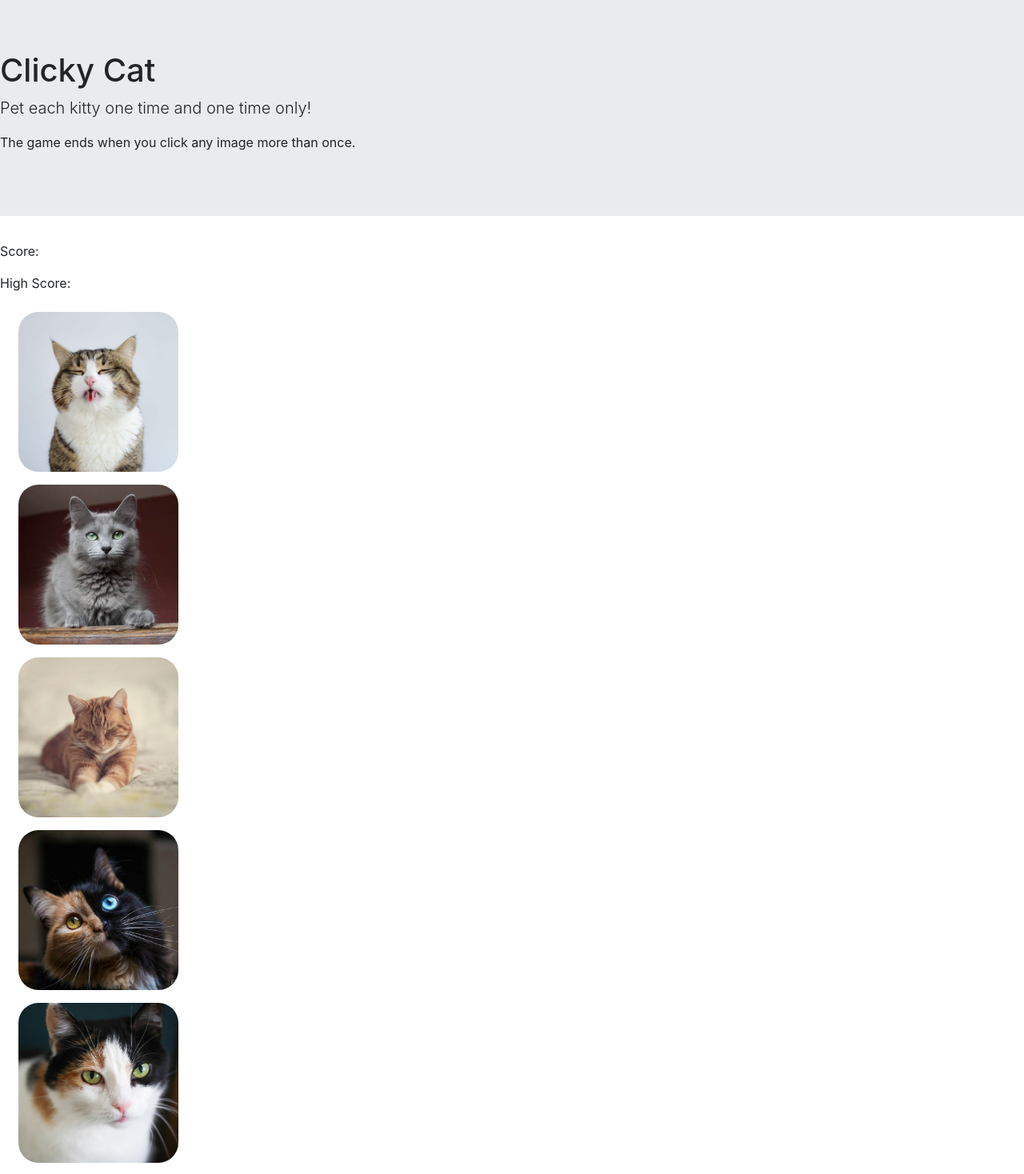
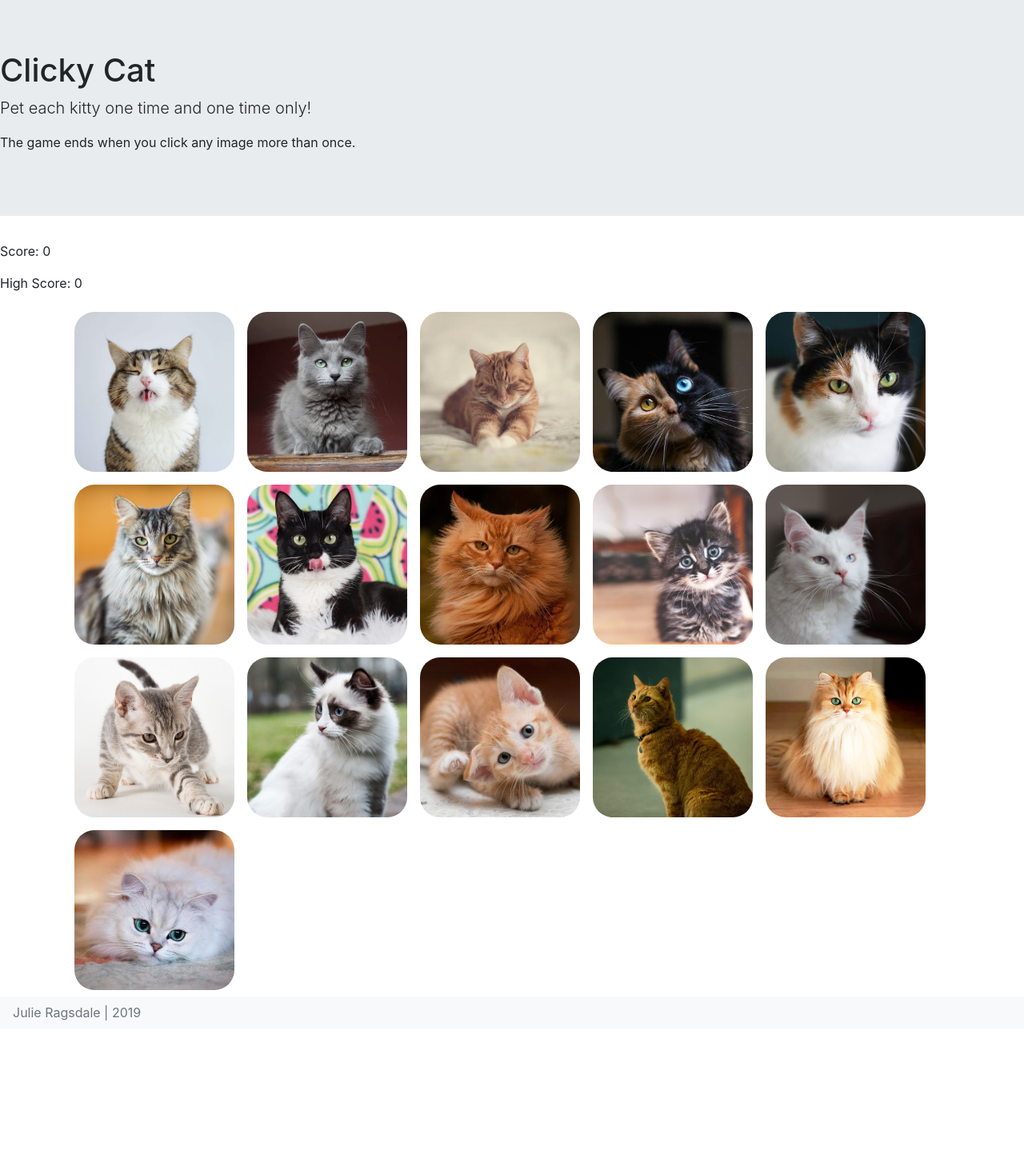
Before and after one commit to leaf-junkie/Clicky-Cat, a React (Create React App) app: page / in a window 1280 px wide. Shown: the top 1468 px of the page at 80% size. After the commit the page ends 1286 px from the top, so only its background shows below. Built offline with nearby package versions, Linux system fonts and the light colour scheme.

Commit message:
the game works, and the styling is decent!

```diff
--- a/src/App.js
+++ b/src/App.js
@@ -1,7 +1,7 @@
 import React from "react";
-import Score from "./components/Score/index";
+// import Score from "./components/Score/index";
 import Jumbotron from "./components/Jumbotron/index";
-import { Container } from "./components/Grid";
+// import { Container } from "./components/Grid";
 import Footer from "./components/Footer/index";
 import GameLogic from "./components/GameLogic/GameLogic"
 
@@ -10,8 +10,6 @@ class App extends React.Component {
     return(
       <div>
         <Jumbotron/>
-        <Score/>
-        <Container/>
         <GameLogic/>
         <Footer/>
       </div>
--- a/src/components/Cat/index.js
+++ b/src/components/Cat/index.js
@@ -1,4 +1,5 @@
 import React from "react";
+import style from "./style.css"
 
 class Cat extends React.Component {
     componentDidMount() {
@@ -13,11 +14,6 @@ class Cat extends React.Component {
                     src={this.props.image}
                     className="clicked"
                     alt="cat"
-                    style={{
-                        maxWidth: 200,
-                        margin: 8,
-                        borderRadius: 25
-                    }}
                     onClick={this.props.clickCat}
                 >
                 </img>
--- a/src/components/Cat/style.css
+++ b/src/components/Cat/style.css
@@ -0,0 +1,11 @@
+img {
+    max-width: 200px;
+    margin: 8px;
+    border-radius: 25px;
+    float: left;
+    cursor: pointer;
+}
+
+img:hover {
+    opacity: 0.6;
+}
--- a/src/components/Footer/index.js
+++ b/src/components/Footer/index.js
@@ -2,8 +2,8 @@ import React from "react";
 
 const Footer = () => {
     return (
-        <footer className="navbar navbar-light bg-light">
-            <span className="navbar-brand mb-0 h1">Julie Ragsdale | 2019</span>
+        <footer className="navbar navbar-light bg-light text-secondary text-center">
+            Julie Ragsdale | 2019
         </footer>
     );
 }
--- a/src/components/Footer/style.css
+++ /dev/null
@@ -1,7 +0,0 @@
-footer {
-    position: fixed;
-    width: 100%;
-    bottom: 0;
-    left: 0;
-    right: 0;
-}
--- a/src/components/GameLogic/GameLogic.js
+++ b/src/components/GameLogic/GameLogic.js
@@ -2,6 +2,7 @@ import React from "react";
 import Cat from "../Cat";
 import cats from "../../../src/cats.json";
 import { Container, Col, Row } from "../Grid";
+import Score from "../Score";
 
 class GameLogic extends React.Component {
     state = {
@@ -47,23 +48,36 @@ class GameLogic extends React.Component {
 
     // Check if image has been clicked
     clickCat = (event) => {
+        console.log(this.state.selected.length);
         let id = event.target.id;
         if(this.state.selected.includes(id)) {
             this.lose();
-        } else if (this.state.selected.length === 16) {
-            this.win()
         } else {
             this.state.selected.push(id);
-            this.setState({ score: this.state.score });
+            let score = this.state.score + 1;
+            let highScore = score > this.state.highScore ? score : this.state.highScore;
+            this.setState({
+                score,
+                highScore
+            });
+            if (this.state.selected.length === 16) {
+                this.win();
+            }
             this.shuffle();
+
         }
     }
 
     render() {
         return (
+            <div>
+                <Score
+                    score={this.state.score}
+                    highScore={this.state.highScore}
+                />
                 <Container fluid>
                     <Row>
-                    <Col size="md-3">
+                        <Col>
                             {this.state.cats.map((kitty, index) => {
                                 return(
                                 <Cat
@@ -77,6 +91,7 @@ class GameLogic extends React.Component {
                         </Col>
                     </Row>
                 </Container>
+            </div>
         )
     }
 }
--- a/src/components/Grid/col.js
+++ b/src/components/Grid/col.js
@@ -1,7 +1,7 @@
 import React from "react";
 
-export const Col = ({ size, children }) => (
-    <div className={size.split(" ").map(size => "col-" + size).join(" ")}>
+export const Col = ({ children }) => (
+    <div className="col-md">
         {children}
     </div>
 );
--- a/src/components/Grid/container.js
+++ b/src/components/Grid/container.js
@@ -1,8 +1,8 @@
 import React from "react";
 
-export const Container = ({ fluid, children }) => {
+export const Container = ({ children }) => {
     return (
-        <div className={`container${fluid ? "-fluid" : ""}`}>
+        <div className="container">
             {children}
         </div>
     );
--- a/src/components/Score/index.js
+++ b/src/components/Score/index.js
@@ -10,8 +10,16 @@ class Score extends React.Component {
     render() {
         return (
             <div>
-                <p onChange={this.handleChange.bind(this)} name="score">Score: {this.props.score}</p>
-                <p onChange={this.handleChange.bind(this)} name="highScore">High Score: {this.props.highScore}</p>
+                <p
+                    name="score"
+                    onChange={this.handleChange.bind(this)}
+                >Score: {this.props.score}
+                </p>
+                <p
+                    name="highScore"
+                    onChange={this.handleChange.bind(this)}
+                >High Score: {this.props.highScore}
+                </p>
             </div>
         );
     }
```
Lines whose indentation alone changed are shown as unchanged.
